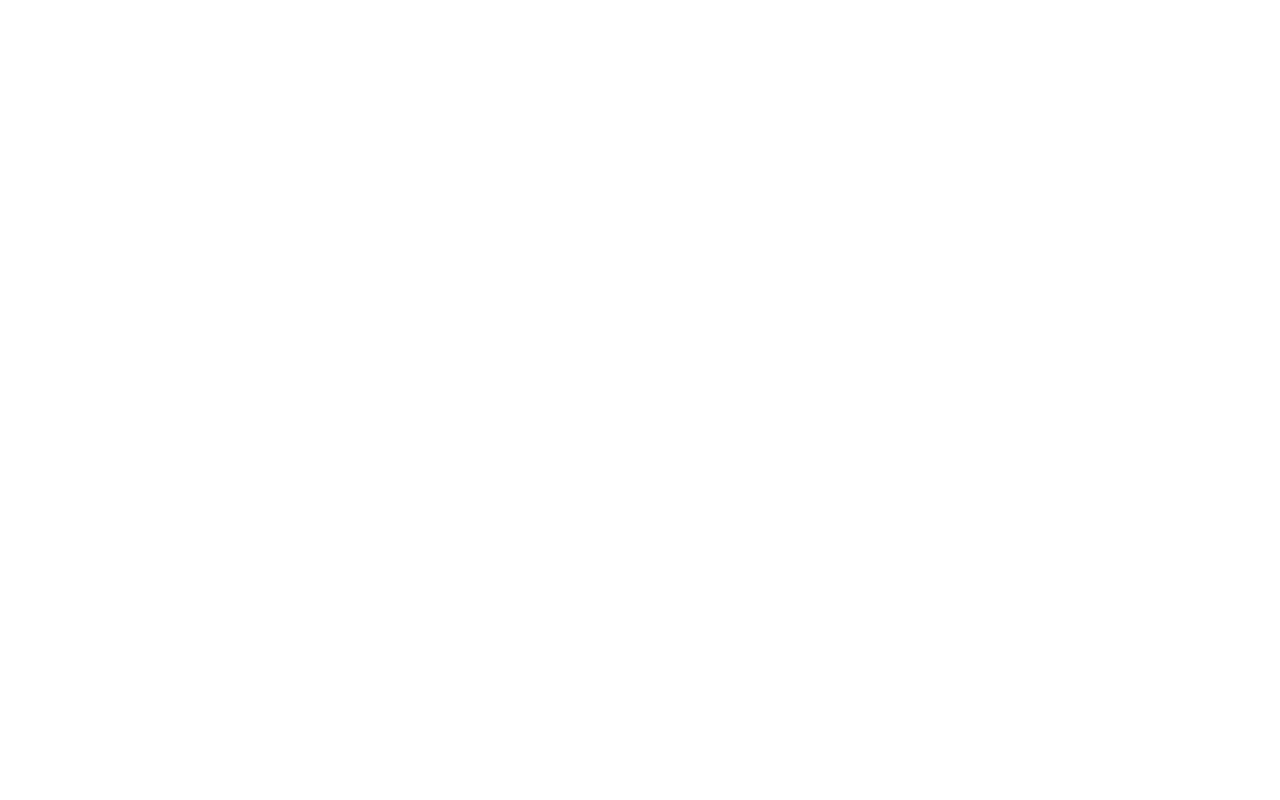
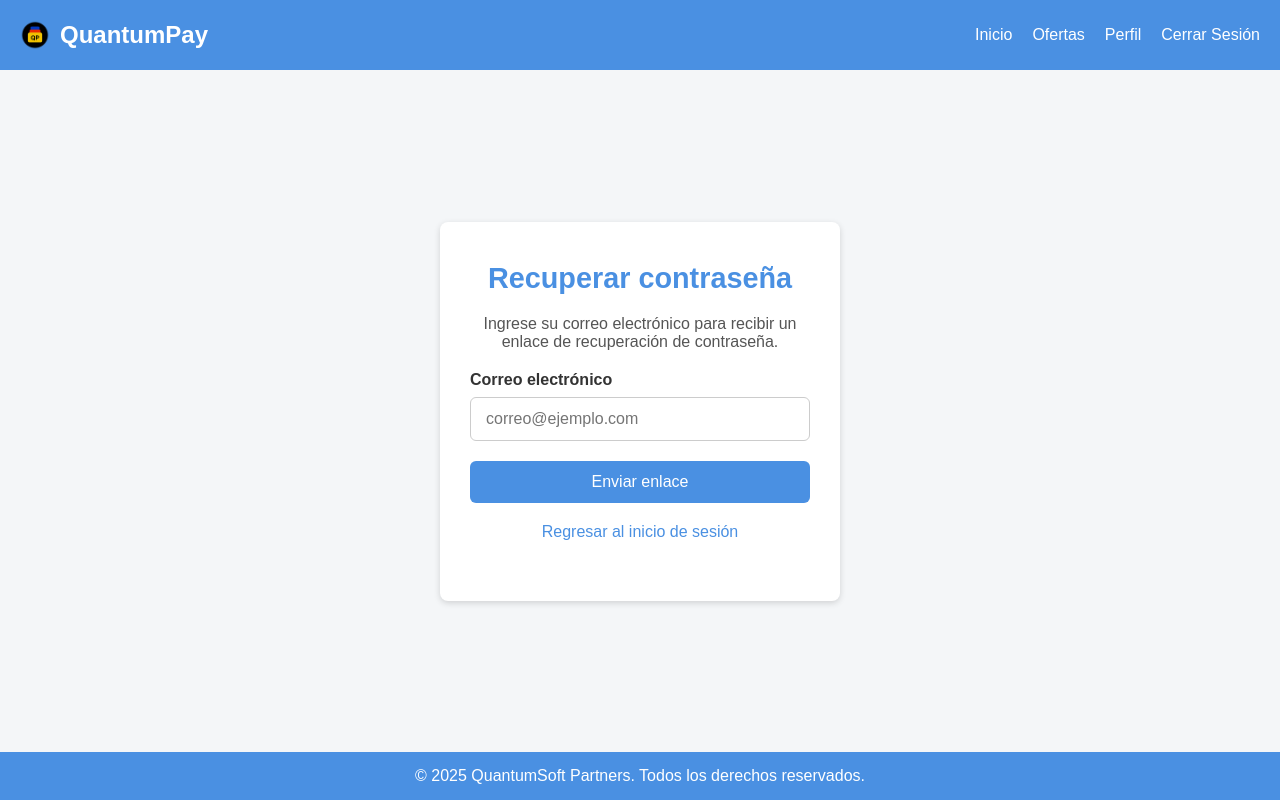
Before and after one commit to abarrantesch/QuantumPay, a plain HTML site: page User/forgotpass/forgotpass.html in a window 1280 px wide. Drawn offline with Linux system fonts and the light colour scheme.

Commit message:
cambiado el orden de archivos

```diff
--- /dev/null
+++ b/User/forgotpass/forgotpass.css
@@ -0,0 +1,154 @@
+/* Reset básico */
+* {
+    margin: 0;
+    padding: 0;
+    box-sizing: border-box;
+}
+
+html, body {
+    height: 100%;
+}
+
+body {
+    font-family: Arial, sans-serif;
+    background-color: #f4f6f8;
+    color: #333;
+    display: flex;
+    flex-direction: column;
+    min-height: 100vh;
+}
+
+/* Cabecera */
+header {
+    background-color: #4a90e2;
+    color: white;
+    padding: 20px;
+    display: flex;
+    justify-content: space-between;
+    align-items: center;
+}
+
+.logo {
+    display: flex;
+    align-items: center;
+    gap: 10px;
+}
+
+.logo img {
+    height: 30px; /* Más pequeño que en home */
+    width: auto;
+}
+
+.logo span {
+    font-size: 1.5em;
+    font-weight: bold;
+}
+
+nav ul {
+    list-style: none;
+    display: flex;
+    gap: 20px;
+}
+
+nav ul li a {
+    color: white;
+    text-decoration: none;
+}
+
+nav ul li a:hover {
+    text-decoration: underline;
+}
+
+/* Área principal */
+main {
+    flex: 1;
+    display: flex;
+    justify-content: center;
+    align-items: center;
+    padding: 40px 20px;
+    background-color: #f4f6f8;
+}
+
+/* Contenedor formulario olvido de contraseña */
+.forgot-password-container {
+    background-color: white;
+    padding: 40px 30px;
+    border-radius: 8px;
+    box-shadow: 0 2px 6px rgba(0,0,0,0.15);
+    max-width: 400px;
+    width: 100%;
+    text-align: center;
+}
+
+.forgot-password-container h2 {
+    margin-bottom: 20px;
+    font-size: 1.8em;
+    color: #4a90e2;
+}
+
+.forgot-password-container p {
+    margin-bottom: 20px;
+    font-size: 1em;
+    color: #555;
+}
+
+.forgot-password-container label {
+    display: block;
+    text-align: left;
+    margin-bottom: 8px;
+    font-weight: 600;
+    color: #333;
+}
+
+.forgot-password-container input[type="email"] {
+    width: 100%;
+    padding: 12px 15px;
+    font-size: 1em;
+    border: 1px solid #ccc;
+    border-radius: 6px;
+    margin-bottom: 20px;
+    transition: border-color 0.3s;
+}
+
+.forgot-password-container input[type="email"]:focus {
+    border-color: #4a90e2;
+    outline: none;
+}
+
+.forgot-password-container button {
+    background-color: #4a90e2;
+    color: white;
+    border: none;
+    padding: 12px 25px;
+    font-size: 1em;
+    border-radius: 6px;
+    cursor: pointer;
+    transition: background-color 0.3s;
+    width: 100%;
+}
+
+.forgot-password-container button:hover {
+    background-color: #357ab8;
+}
+
+.back-to-login {
+    margin-top: 20px;
+    font-size: 0.9em;
+}
+
+.back-to-login a {
+    color: #4a90e2;
+    text-decoration: none;
+}
+
+.back-to-login a:hover {
+    text-decoration: underline;
+}
+
+/* Pie de página */
+footer {
+    background-color: #4a90e2;
+    color: white;
+    text-align: center;
+    padding: 15px;
+}
--- a/User/forgotpass/forgotpass.html
+++ b/User/forgotpass/forgotpass.html
@@ -0,0 +1,33 @@
+<!DOCTYPE html>
+<html lang="es">
+<head>
+    <meta charset="UTF-8" />
+    <meta name="viewport" content="width=device-width, initial-scale=1" />
+    <title>Olvido de Contraseña - QuantumPay</title>
+    <link rel="icon" href="..\img\QuantumPayIcon.png" type="image/png" />
+    <link rel="stylesheet" href="forgotpass.css" />
+</head>
+<body>
+
+    <div id="header-container"></div>
+
+    <main class="forgot-password-main">
+        <section class="forgot-password-container">
+            <h2>Recuperar contraseña</h2>
+            <p>Ingrese su correo electrónico para recibir un enlace de recuperación de contraseña.</p>
+            <form id="forgot-password-form">
+                <label for="email">Correo electrónico</label>
+                <input type="email" id="email" name="email" placeholder="correo@ejemplo.com" required />
+                <button type="submit">Enviar enlace</button>
+            </form>
+            <p class="back-to-login">
+                <a href="../login/login.html">Regresar al inicio de sesión</a>
+            </p>
+        </section>
+    </main>
+
+    <div id="footer-container"></div>
+
+    <script src="../includes.js"></script>
+</body>
+</html>
--- a/header-footer/header.html
+++ b/User/header-footer/header.html
@@ -5,10 +5,10 @@
     </div>
     <nav>
         <ul>
-            <li><a href="#">Inicio</a></li>
+            <li><a href="../home/home.html">Inicio</a></li>
             <li><a href="#">Ofertas</a></li>
             <li><a href="#">Perfil</a></li>
-            <li><a href="index.html">Cerrar Sesión</a></li>
+            <li><a href="/User/index.html">Cerrar Sesión</a></li>
         </ul>
     </nav>
 </header>
--- a/User/includes.js
+++ b/User/includes.js
@@ -1,13 +1,15 @@
 document.addEventListener("DOMContentLoaded", function() {
-  fetch("header.html")
+  fetch("../header-footer/header.html")
     .then(response => response.text())
     .then(data => {
       document.getElementById("header-container").innerHTML = data;
-    });
+    })
+    .catch(error => console.error("Error cargando header:", error));
 
-  fetch("footer.html")
+  fetch("../header-footer/footer.html")
     .then(response => response.text())
     .then(data => {
       document.getElementById("footer-container").innerHTML = data;
-    });
+    })
+    .catch(error => console.error("Error cargando footer:", error));
 });
--- /dev/null
+++ b/User/signup/signup.css
@@ -0,0 +1,156 @@
+/* Reset básico */
+* {
+    margin: 0;
+    padding: 0;
+    box-sizing: border-box;
+}
+
+html, body {
+    height: 100%;
+}
+
+body {
+    font-family: Arial, sans-serif;
+    background-color: #f4f6f8;
+    color: #333;
+    display: flex;
+    flex-direction: column;
+    min-height: 100vh;
+}
+
+/* Cabecera */
+header {
+    background-color: #4a90e2;
+    color: white;
+    padding: 20px;
+    display: flex;
+    justify-content: space-between;
+    align-items: center;
+}
+
+.logo {
+    display: flex;
+    align-items: center;
+    gap: 10px;
+}
+
+.logo img {
+    height: 30px;
+    width: auto;
+}
+
+.logo span {
+    font-size: 1.5em;
+    font-weight: bold;
+}
+
+nav ul {
+    list-style: none;
+    display: flex;
+    gap: 20px;
+}
+
+nav ul li a {
+    color: white;
+    text-decoration: none;
+}
+
+nav ul li a:hover {
+    text-decoration: underline;
+}
+
+/* Área principal */
+main {
+    flex: 1;
+    display: flex;
+    justify-content: center;
+    align-items: center;
+    padding: 40px 20px;
+    background-color: #f4f6f8;
+}
+
+/* Contenedor formulario crear cuenta */
+.create-account-container {
+    background-color: white;
+    padding: 40px 30px;
+    border-radius: 8px;
+    box-shadow: 0 2px 6px rgba(0,0,0,0.15);
+    max-width: 400px;
+    width: 100%;
+    text-align: center;
+}
+
+.create-account-container h2 {
+    margin-bottom: 20px;
+    font-size: 1.8em;
+    color: #4a90e2;
+}
+
+.create-account-container label {
+    display: block;
+    text-align: left;
+    margin-bottom: 8px;
+    font-weight: 600;
+    color: #333;
+}
+
+.create-account-container input[type="text"],
+.create-account-container input[type="email"],
+.create-account-container input[type="password"],
+.create-account-container input[name="identification"],
+.create-account-container input[name="phone"] {
+    width: 100%;
+    padding: 12px 15px;
+    font-size: 1em;
+    border: 1px solid #ccc;
+    border-radius: 6px;
+    margin-bottom: 20px;
+    transition: border-color 0.3s;
+}
+
+.create-account-container input[type="text"]:focus,
+.create-account-container input[type="email"]:focus,
+.create-account-container input[type="password"]:focus,
+.create-account-container input[name="identification"]:focus,
+.create-account-container input[name="phone"]:focus {
+    border-color: #4a90e2;
+    outline: none;
+}
+
+.create-account-container button {
+    background-color: #4a90e2;
+    color: white;
+    border: none;
+    padding: 12px 25px;
+    font-size: 1em;
+    border-radius: 6px;
+    cursor: pointer;
+    transition: background-color 0.3s;
+    width: 100%;
+}
+
+.create-account-container button:hover {
+    background-color: #357ab8;
+}
+
+.login-link {
+    margin-top: 20px;
+    font-size: 0.9em;
+}
+
+.login-link a {
+    color: #4a90e2;
+    text-decoration: none;
+}
+
+.login-link a:hover {
+    text-decoration: underline;
+}
+
+/* Pie de página */
+footer {
+    background-color: #4a90e2;
+    color: white;
+    text-align: center;
+    padding: 15px;
+}
```
Also changed, not shown: User/home/home.html (+1 -1 lines), User/index.html (+3 -3 lines), User/signup/signup.html (added, +48 -0 lines), User/header-footer/footer.html (renamed from header-footer/footer.html), User/img/QuantumPayIcon.png (renamed from img/QuantumPayIcon.png), User/signup.html (deleted).
